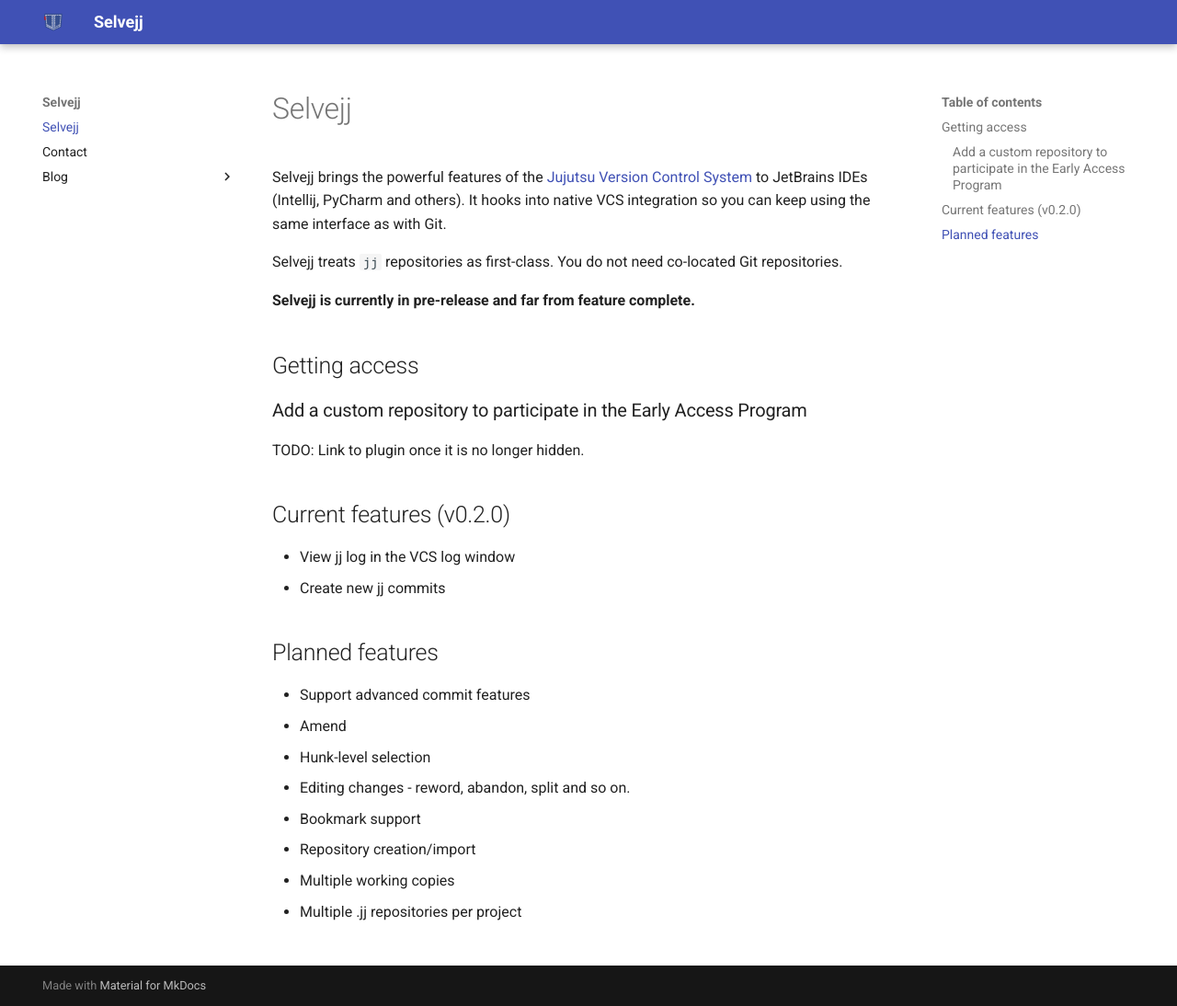
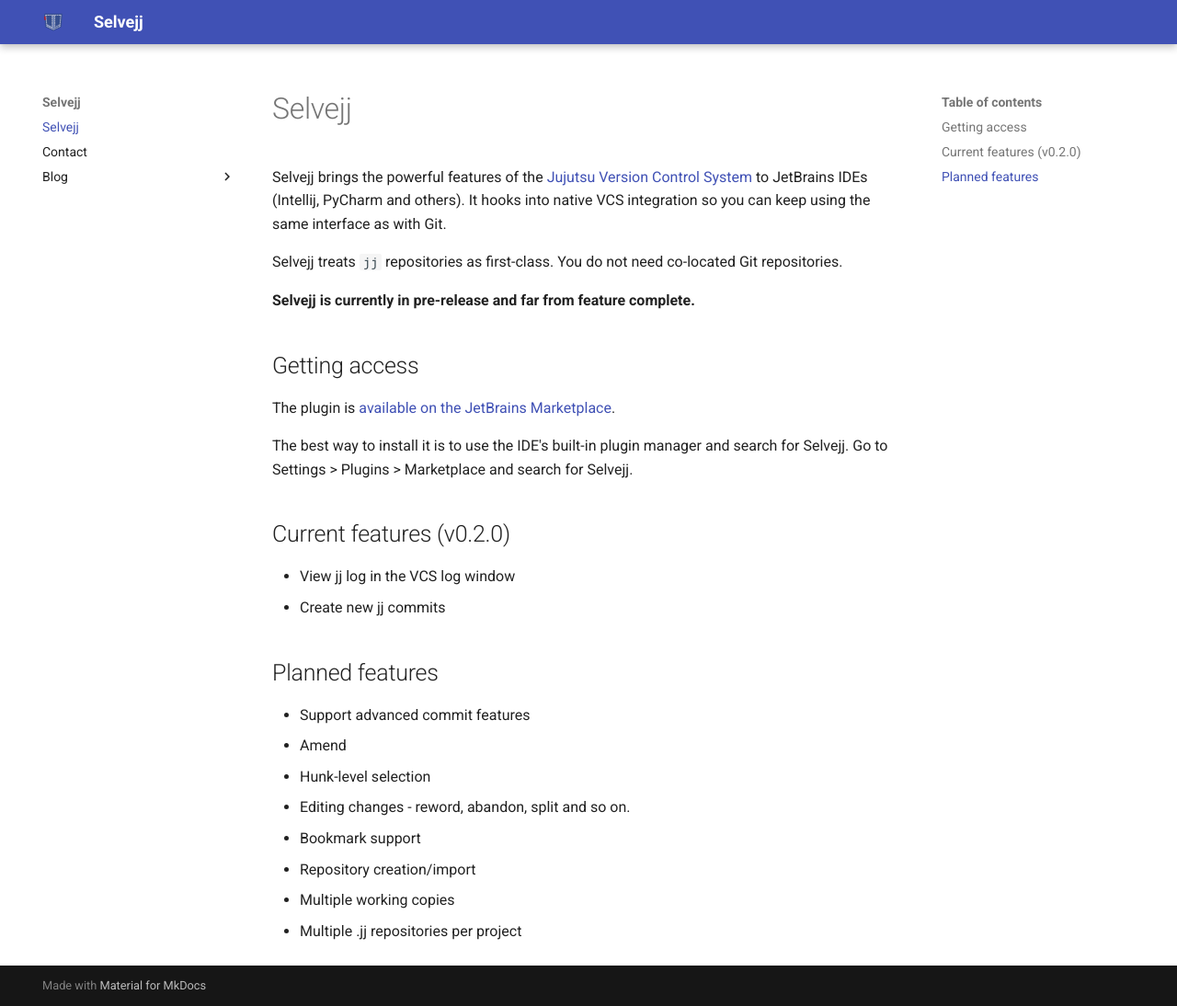
Before and after one commit to selvejj/website, an MkDocs documentation site: the page built from docs/index.md, in a window 1280 px wide and 1094 px high. Shown: the whole window at 92% size. Built offline with MkDocs 1.6.1 and Material for MkDocs 9.7.7, drawn with Linux system fonts in a browser that asks for light colours.

Commit message:
add install instructions

```diff
--- a/docs/index.md
+++ b/docs/index.md
@@ -10,9 +10,10 @@ Selvejj treats `jj` repositories as first-class. You do not need co-located Git
 
 ## Getting access
 
-### Add a custom repository to participate in the Early Access Program
+The plugin is [available on the JetBrains Marketplace](https://plugins.jetbrains.com/plugin/28081-selvejj).
 
-TODO: Link to plugin once it is no longer hidden.
+The best way to install it is to use the IDE's built-in plugin manager and search for Selvejj.
+Go to Settings > Plugins > Marketplace and search for Selvejj.
 
 ## Current features (v0.2.0)
 
```
